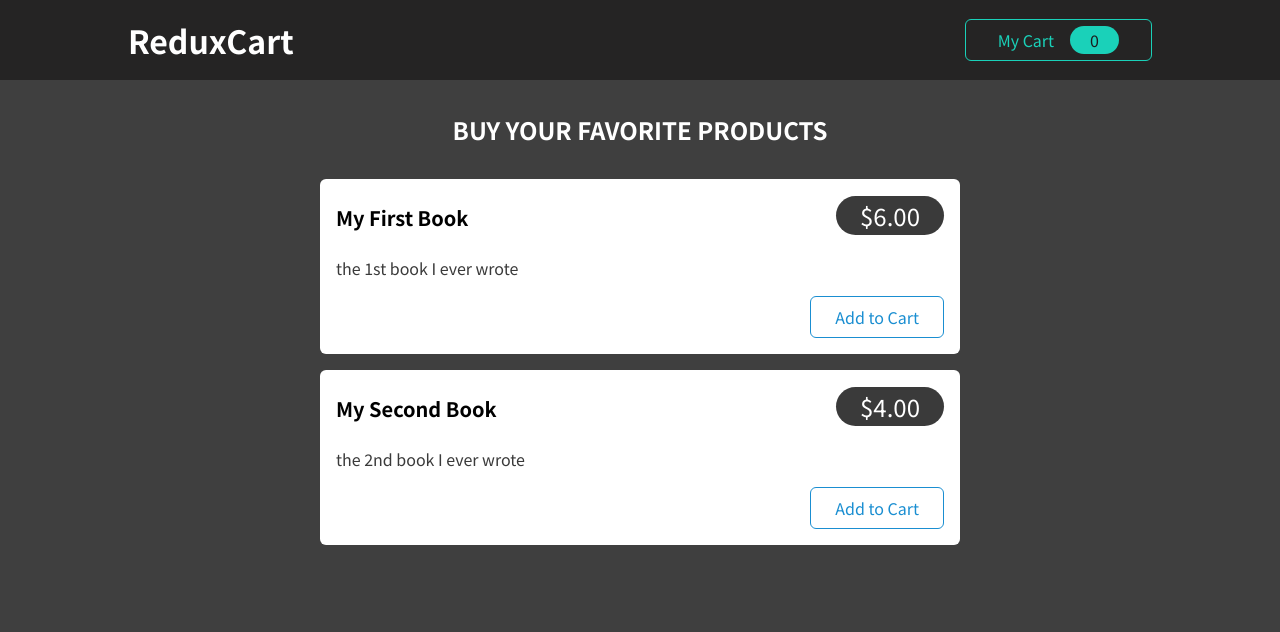
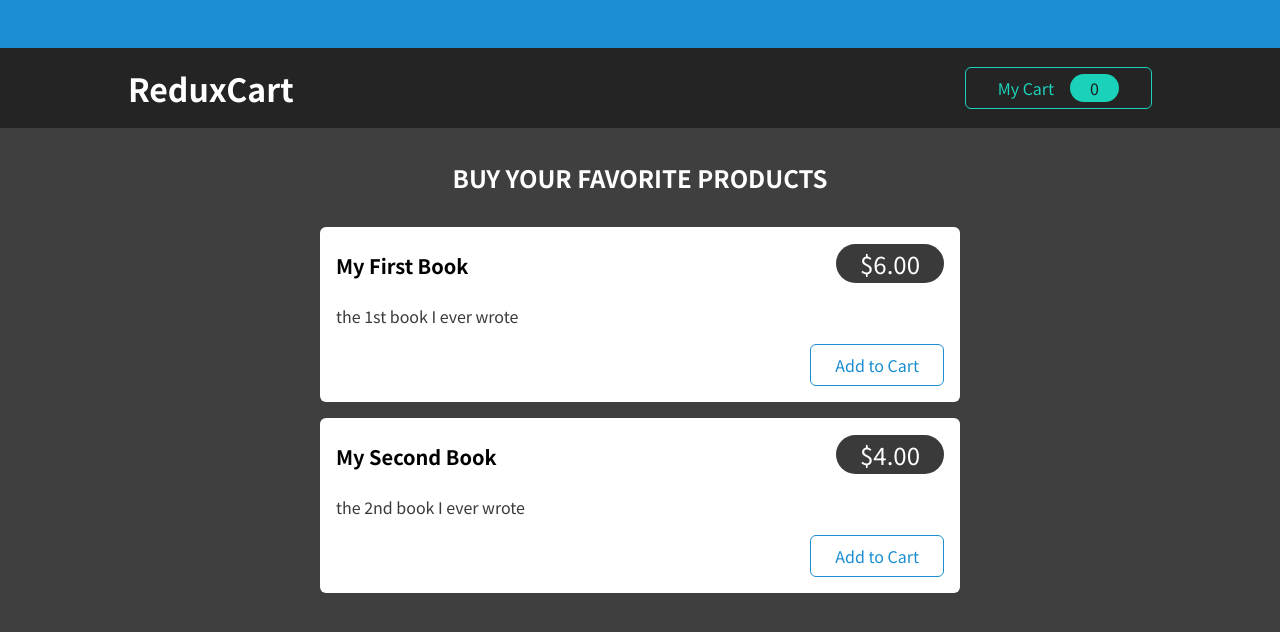
Before and after one commit to matherton/ReactCGSection19, a React (Create React App) app: page / in a window 1280 px wide. Shown: the top 632 px of the page. Built offline with nearby package versions, Linux system fonts and the light colour scheme; no server answers.

Commit message:
imported Notification component and rendered in JSX

```diff
--- a/src/App.js
+++ b/src/App.js
@@ -5,6 +5,7 @@ import Cart from "./components/Cart/Cart";
 import Layout from "./components/Layout/Layout";
 import Products from "./components/Shop/Products";
 import { uiActions } from "./store/ui-slice";
+import Notification from "./components/UI/Notification";
 
 function App() {
   const dispatch = useDispatch();
@@ -54,10 +55,13 @@ function App() {
   }, [cart, dispatch]);
 
   return (
-    <Layout>
-      {cartIsVisible && <Cart />}
-      <Products />
-    </Layout>
+    <>
+      <Notification />
+      <Layout>
+        {cartIsVisible && <Cart />}
+        <Products />
+      </Layout>
+    </>
   );
 }
 
```
Also changed, not shown: 1 other file (tests, documents, lock files or other folders).
